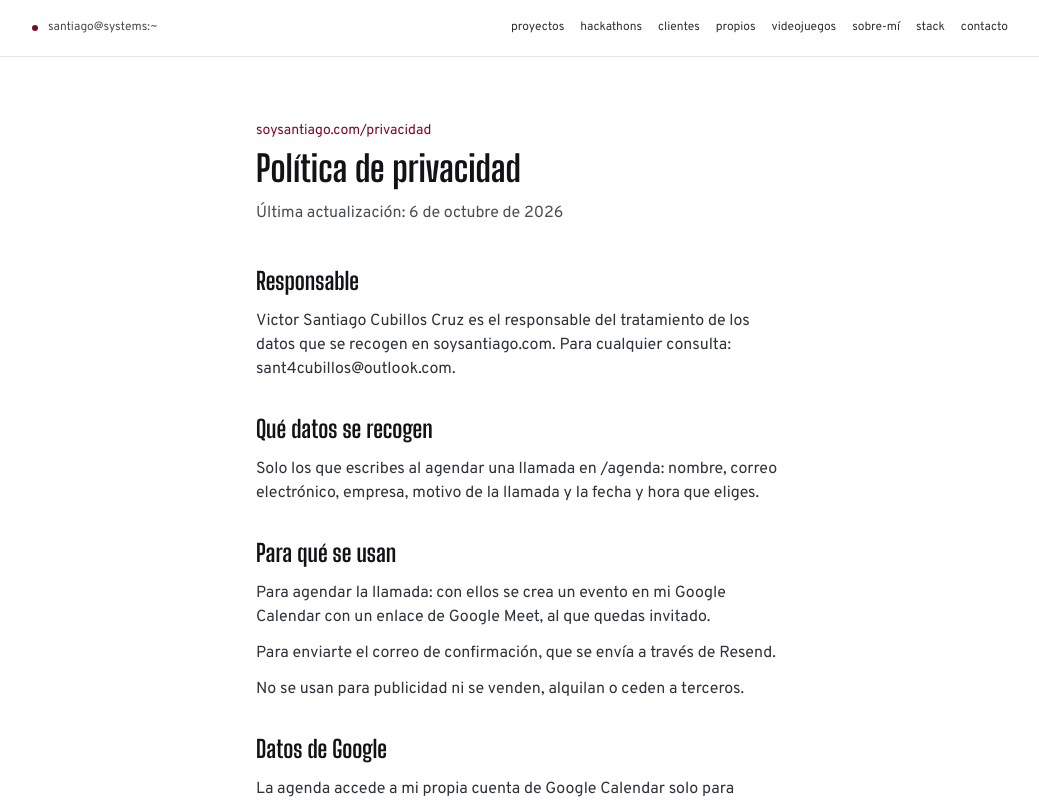
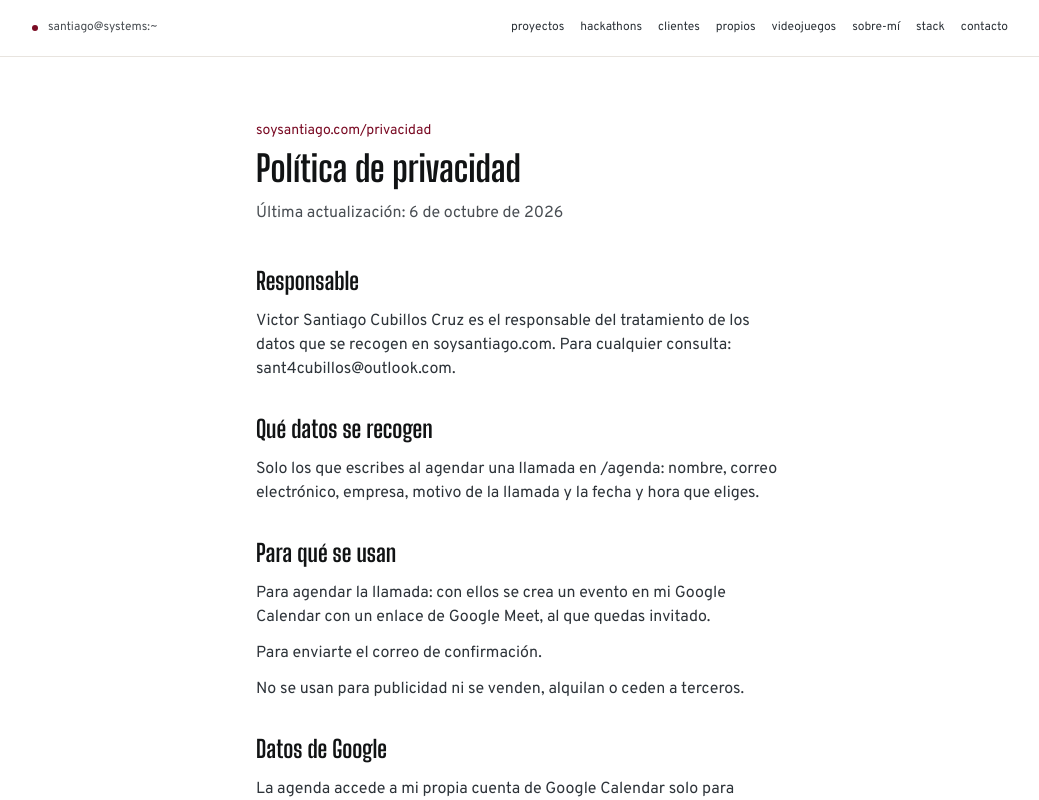
Before and after one commit to SantiagoMarket/portafolio, a Next.js app: page /privacidad in a window 1280 px wide. Shown: the top 800 px of the page, without its empty margins (120-1159 px from the left). Built offline with nearby package versions, Linux system fonts and the light colour scheme.

Commit message:
fix(privacidad): no nombrar herramientas de envío de correo

```diff
--- a/app/privacidad/page.tsx
+++ b/app/privacidad/page.tsx
@@ -29,7 +29,7 @@ const SECTIONS: { title: string; body: string[] }[] = [
     title: "Para qué se usan",
     body: [
       "Para agendar la llamada: con ellos se crea un evento en mi Google Calendar con un enlace de Google Meet, al que quedas invitado.",
-      "Para enviarte el correo de confirmación, que se envía a través de Resend.",
+      "Para enviarte el correo de confirmación.",
       "No se usan para publicidad ni se venden, alquilan o ceden a terceros.",
     ],
   },
```
Also changed, not shown: 1 other file (tests, documents, lock files or other folders).
